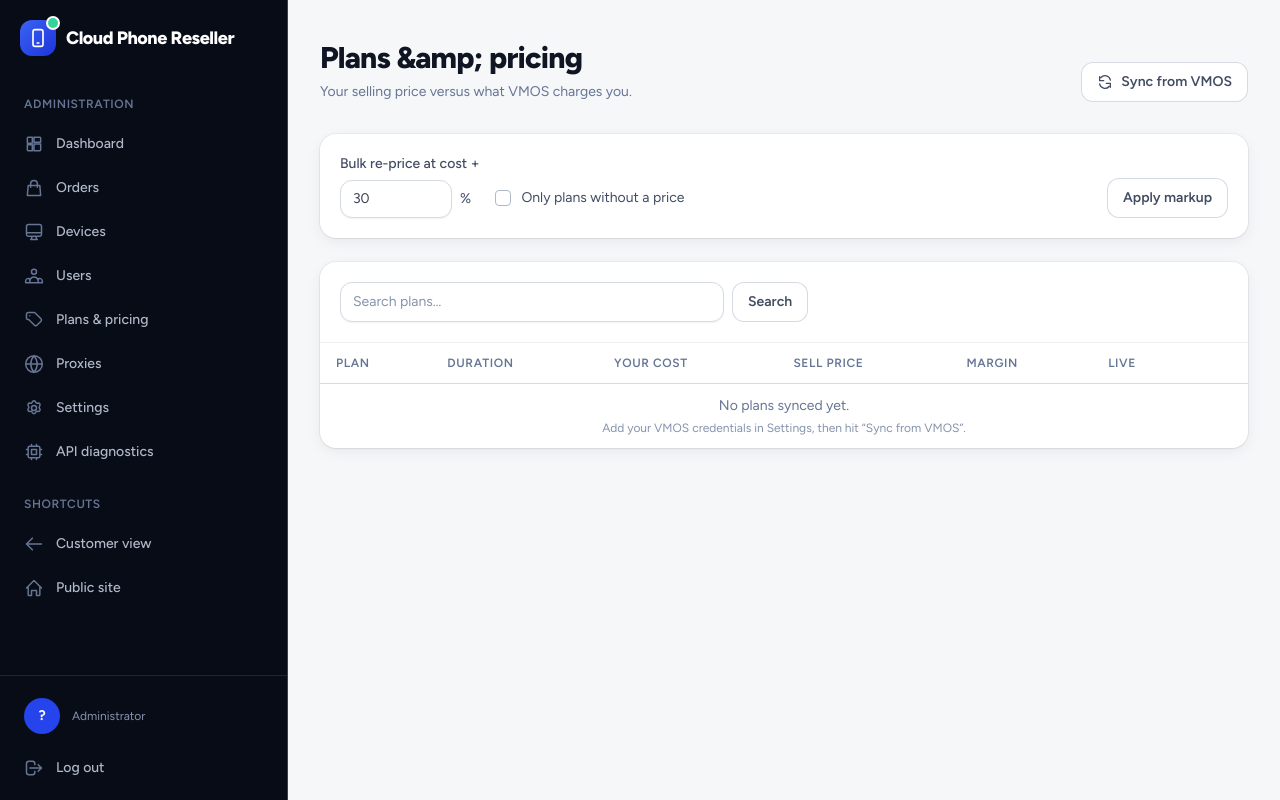
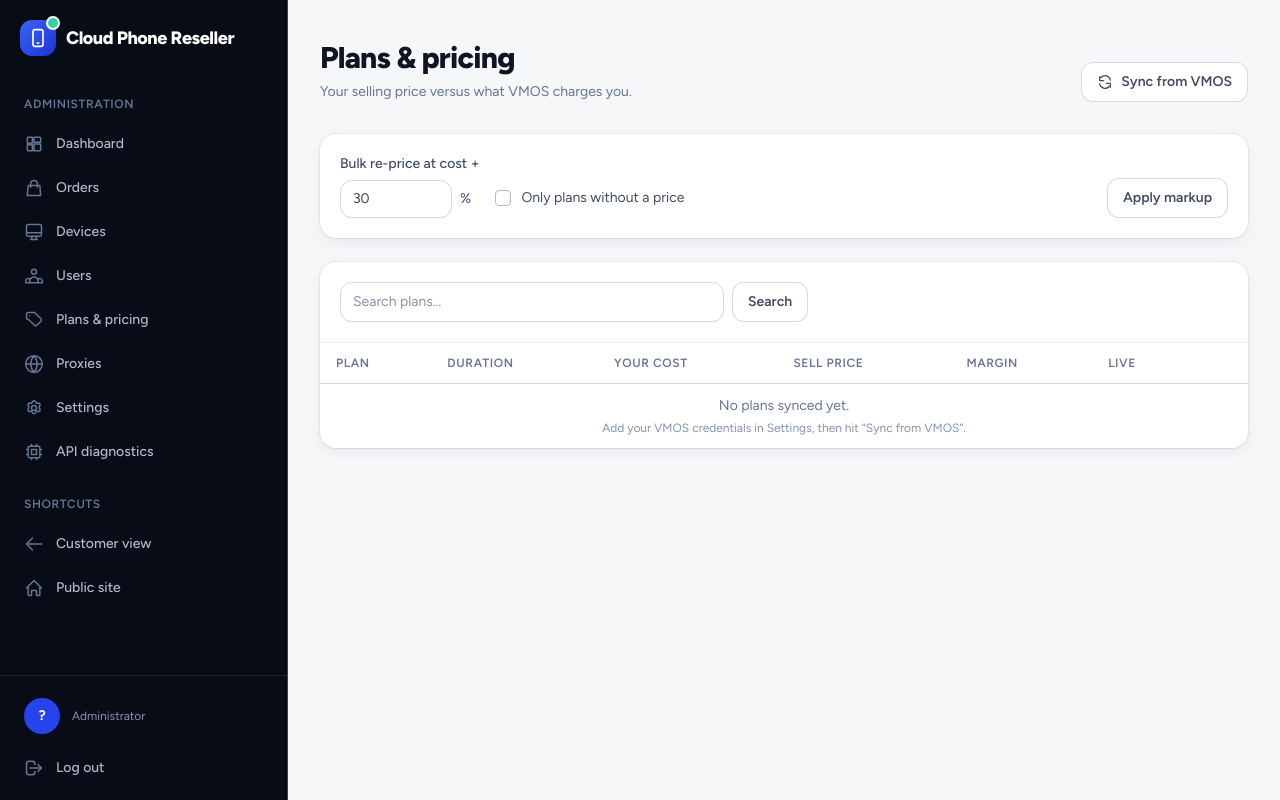
Before and after one commit to smallkhk/cloudphone, a Laravel app: template resources/views/admin/skus/index.blade.php in a window 1280 px wide. Run offline with Laravel 12, Linux system fonts and the light colour scheme; the template is opened without the code that fills it, so the values that code supplies are empty; style sheets or scripts are compiled from the project's sources.

Commit message:
Fix double-escaped ampersand in the Plans & pricing heading
The title attribute contained "&amp;", which the component then escaped
again, rendering literally as "Plans &amp; pricing" in the browser.

```diff
--- a/resources/views/admin/skus/index.blade.php
+++ b/resources/views/admin/skus/index.blade.php
@@ -1,6 +1,7 @@
 <x-admin-layout>
     <x-slot name="header">
-        <x-page-header title="Plans &amp; pricing" subtitle="Your selling price versus what VMOS charges you.">
+        {{-- Plain "&" here: the component escapes it, so "&amp;" would double-escape. --}}
+        <x-page-header title="Plans & pricing" subtitle="Your selling price versus what VMOS charges you.">
             <x-slot name="actions">
                 <form method="POST" action="{{ route('admin.skus.sync') }}">
                     @csrf
```
